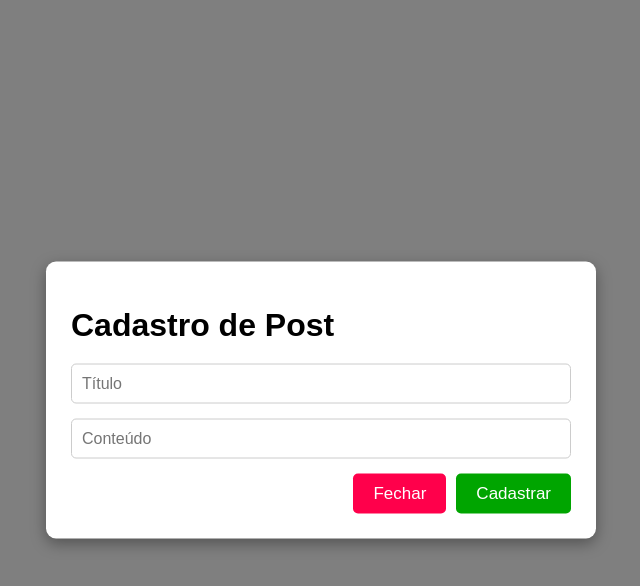
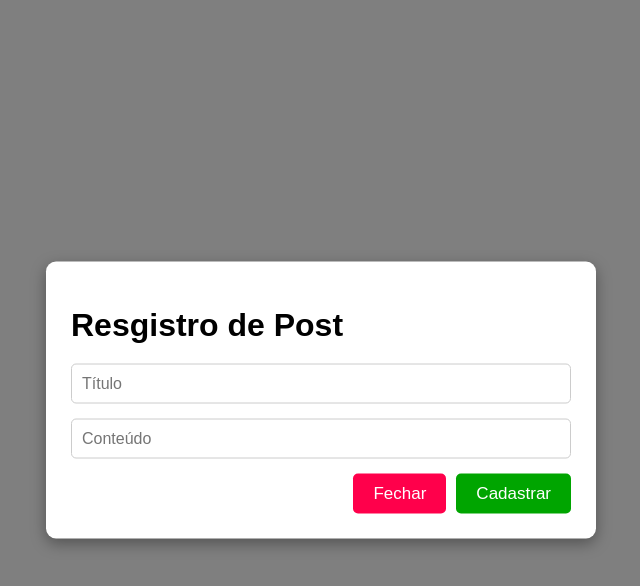
Before and after one commit to RuanBragaSa/ex_registro, a plain HTML site: page index.html in a window 1280 px wide. Both pictures are taken after a click on the button "Abrir Formulário". Shown: the whole page, without its empty margins (319-959 px from the left). Drawn offline with Linux system fonts and the light colour scheme.

Commit message:
mudança no h1

```diff
--- a/index.html
+++ b/index.html
@@ -11,7 +11,7 @@
     <div class="pai">
         <div class="container">
             <div class="nomeMaior">
-                <h1 id="cadastropost">Cadastro de Post</h1>
+                <h1 id="cadastropost">Resgistro de Post</h1>
             </div>
             <div class="seccontainer">
                 <div class="inptitulo">
```
